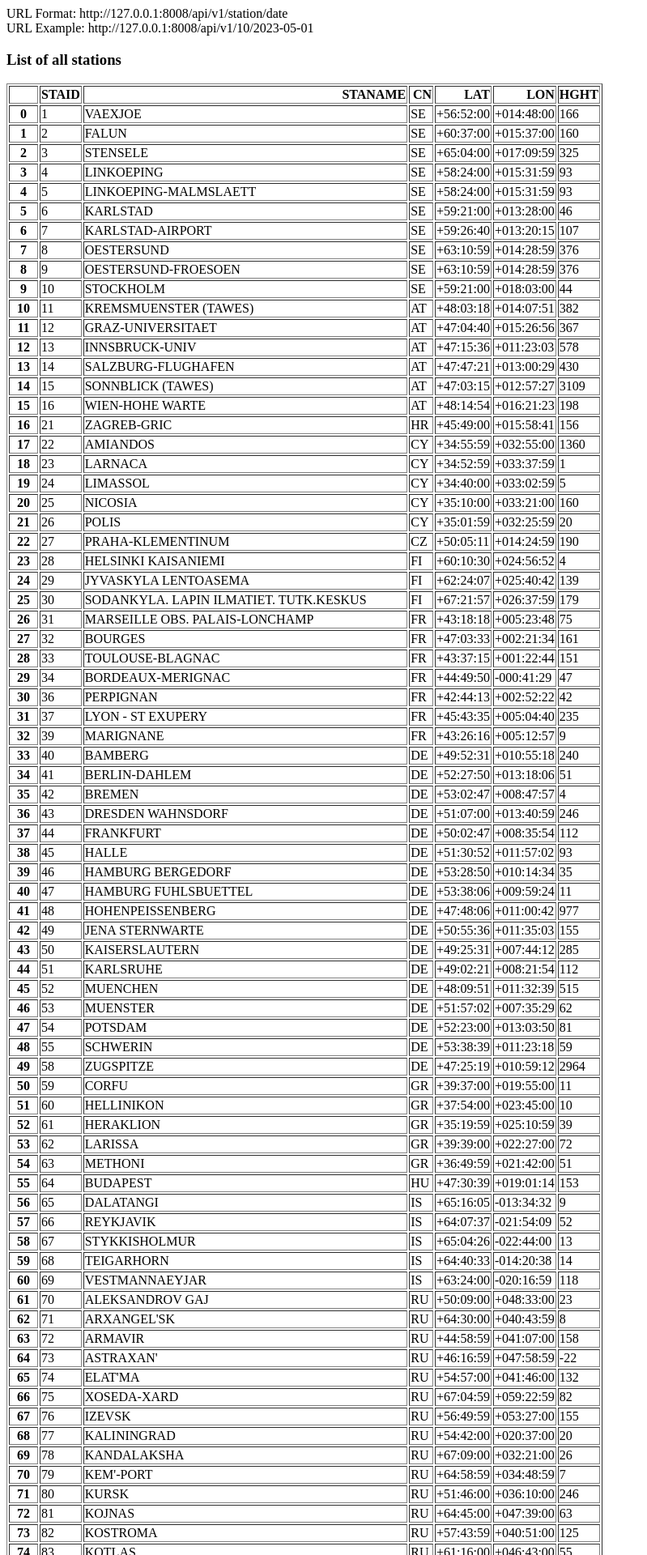
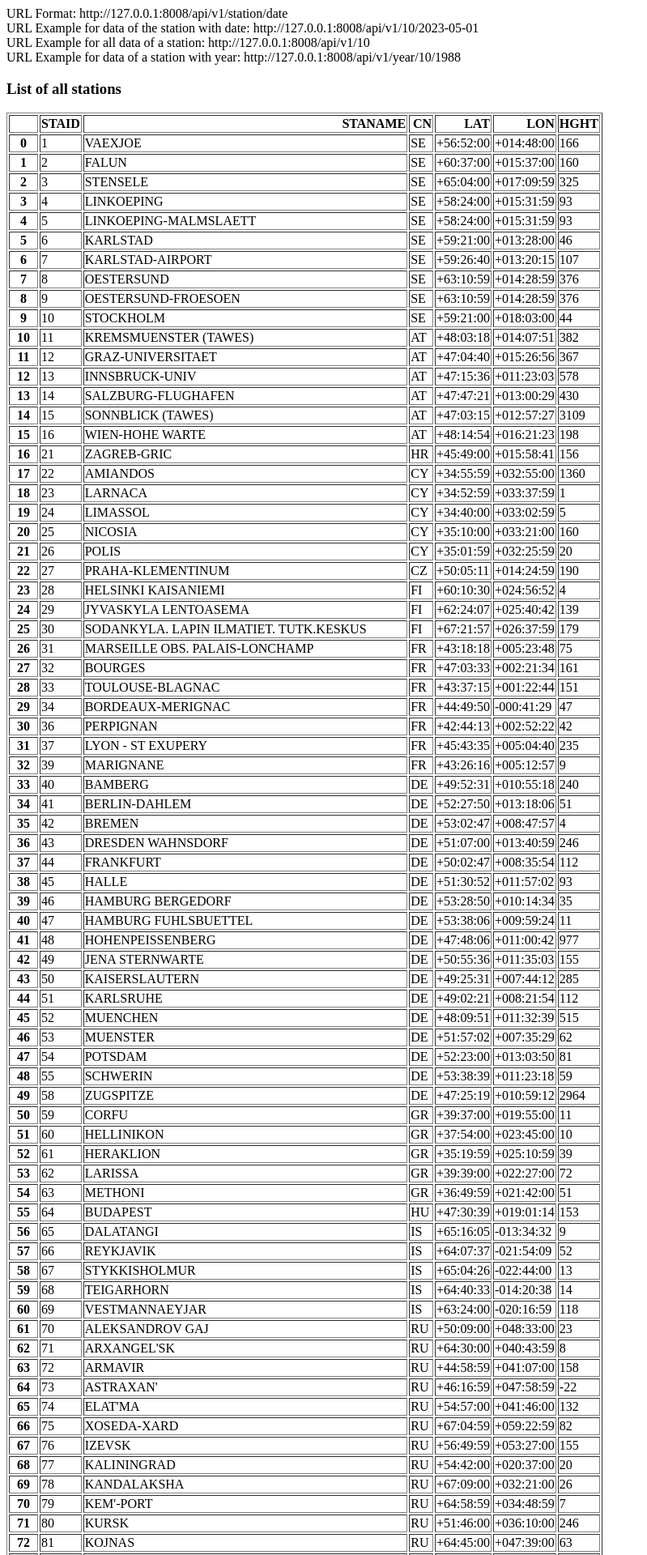
Before and after one commit to Bubai14/python-apps, a Flask app: page / in a window 1280 px wide. Shown: the top 1920 px of the page at 81% size, without its empty margins (0-799 px from the left). Run offline with Flask 3, Linux system fonts and the light colour scheme.

Commit message:
added more rest apis

```diff
--- a/weather-api/main.py
+++ b/weather-api/main.py
@@ -23,7 +23,7 @@ def about():
 # REST APIs
 @app.route("/api/v1/<station>/<date>")
 def restapi(station, date):
-    filename = "data_small/TG_STAID"+str(station).zfill(6)+".txt";
+    filename = "data_small/TG_STAID" + str(station).zfill(6) + ".txt";
     df = pd.read_csv(filename, skiprows=20, parse_dates=["    DATE"])
     temperature = df.loc[df["    DATE"] == date]["   TG"].squeeze() / 10
     return {
@@ -33,5 +33,28 @@ def restapi(station, date):
     }
 
 
+# Returns all the data of a station
+@app.route("/api/v1/<station>")
+def all_station_data(station):
+    filename = get_station_file(station)
+    df = pd.read_csv(filename, skiprows=20, parse_dates=["    DATE"])
+    result = df.to_dict(orient="records")
+    return result
+
+
+# Returns data of a station by year
+@app.route("/api/v1/year/<station>/<year>")
+def yearly_station_data(station, year):
+    filename = get_station_file(station)
+    df = pd.read_csv(filename, skiprows=20, parse_dates=["    DATE"])
+    df["    DATE"] = df["    DATE"].astype(str)
+    result = df[df["    DATE"].str.startswith(str(year))].to_dict(orient="records")
+    return result
+
+
+def get_station_file(station):
+    return "data_small/TG_STAID" + str(station).zfill(6) + ".txt"
+
+
 if __name__ == "__main__":
     app.run(debug=True, port=8008)
--- a/weather-api/templates/weather-api.html
+++ b/weather-api/templates/weather-api.html
@@ -6,7 +6,9 @@
 </head>
 <body>
 URL Format: http://127.0.0.1:8008/api/v1/station/date <br/>
-URL Example: http://127.0.0.1:8008/api/v1/10/2023-05-01 <br/>
+URL Example for data of the station with date: http://127.0.0.1:8008/api/v1/10/2023-05-01 <br/>
+URL Example for all data of a station: http://127.0.0.1:8008/api/v1/10 <br/>
+URL Example for data of a station with year: http://127.0.0.1:8008/api/v1/year/10/1988 <br/>
 <h3>List of all stations</h3>
 <p>{{station_list | safe}}</p>
 </body>
```
